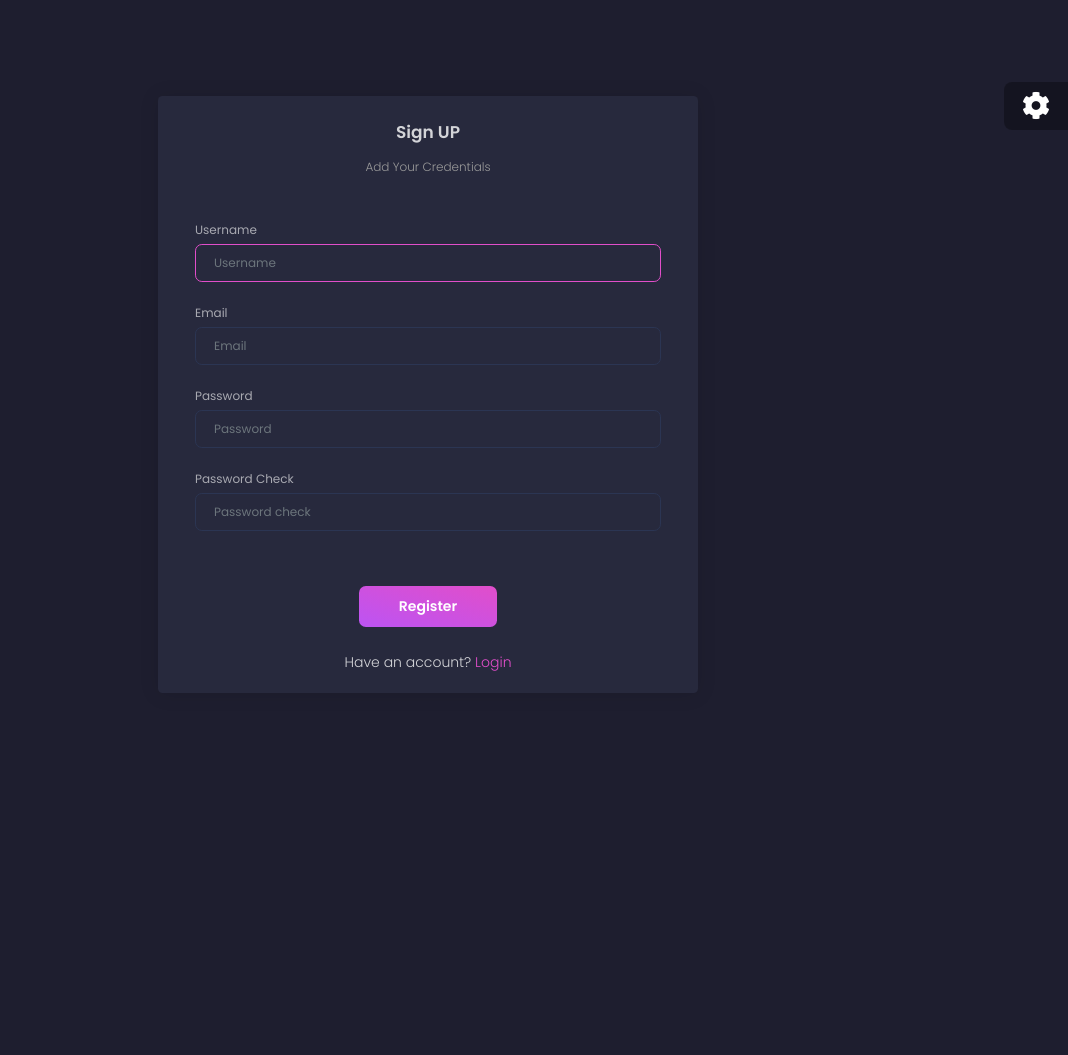
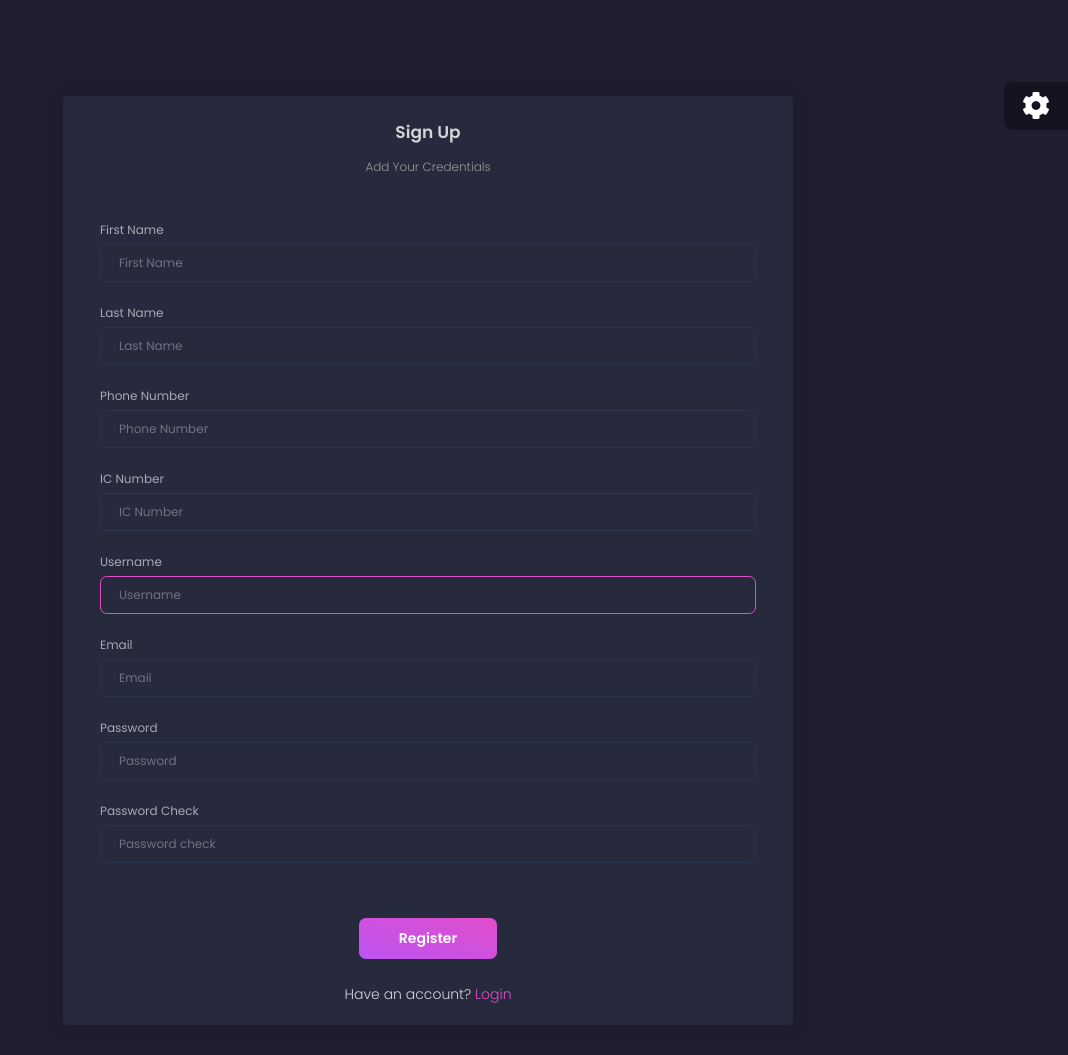
Before and after one commit to amrmzfr/faraid_verification_x, a Django app: page /register/ in a window 1280 px wide. Shown: the part 48-1103 px from the top of the page, without its empty margins (212-1280 px from the left). Before the commit the page ends 741 px from the top, so only its background shows below. Run offline with Django 3.2, Linux system fonts and the light colour scheme; some libraries are stand-ins or nearby versions.

Commit message:
Update register.html

```diff
--- a/apps/templates/accounts/register.html
+++ b/apps/templates/accounts/register.html
@@ -7,10 +7,10 @@
     <div class="content">
         <div class="container">
             <div class="row pt-5">
-                <div class="col-md-6 mt-5 offset-md-3 pt-5 mt-5">
+                <div class="col-md-8 mt-5 offset-md-2 pt-5 mt-5">
                     <div class="card">
                         <div class="card-header text-center py-4">
-                            <h4 class="title">Sign UP</h4>
+                            <h4 class="title">Sign Up</h4>
                             <h6 class="card-category">
                                 {% if error %}
                                     <span class="text-danger">{{ error }}</span>
@@ -23,6 +23,34 @@
                             {% csrf_token %}
                             <div class="card-body px-5 py-3">
                                 <div class="row">
+                                    <div class="col-md-12 px-md-1">
+                                        <div class="form-group">
+                                            <label>First Name</label>
+                                            {{ form.first_name }}
+                                            <span class="text-danger">{{ form.first_name.errors }}</span>
+                                        </div>
+                                    </div>
+                                    <div class="col-md-12 px-md-1">
+                                        <div class="form-group">
+                                            <label>Last Name</label>
+                                            {{ form.last_name }}
+                                            <span class="text-danger">{{ form.last_name.errors }}</span>
+                                        </div>
+                                    </div>
+                                    <div class="col-md-12 px-md-1">
+                                        <div class="form-group">
+                                            <label>Phone Number</label>
+                                            {{ form.phone_number }}
+                                            <span class="text-danger">{{ form.phone_number.errors }}</span>
+                                        </div>
+                                    </div>
+                                    <div class="col-md-12 px-md-1">
+                                        <div class="form-group">
+                                            <label>IC Number</label>
+                                            {{ form.ic_number }}
+                                            <span class="text-danger">{{ form.ic_number.errors }}</span>
+                                        </div>
+                                    </div>
                                     <div class="col-md-12 px-md-1">
                                         <div class="form-group">
                                             <label>Username</label>
```
